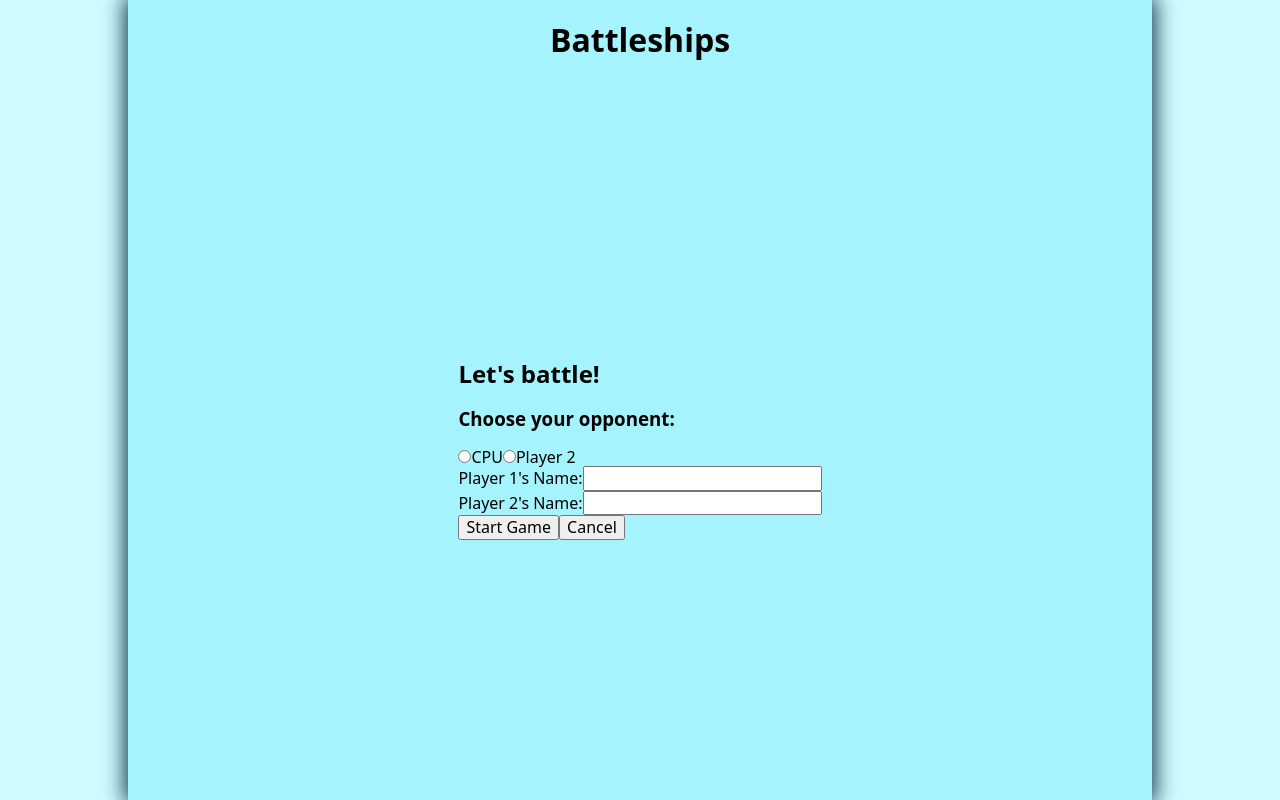
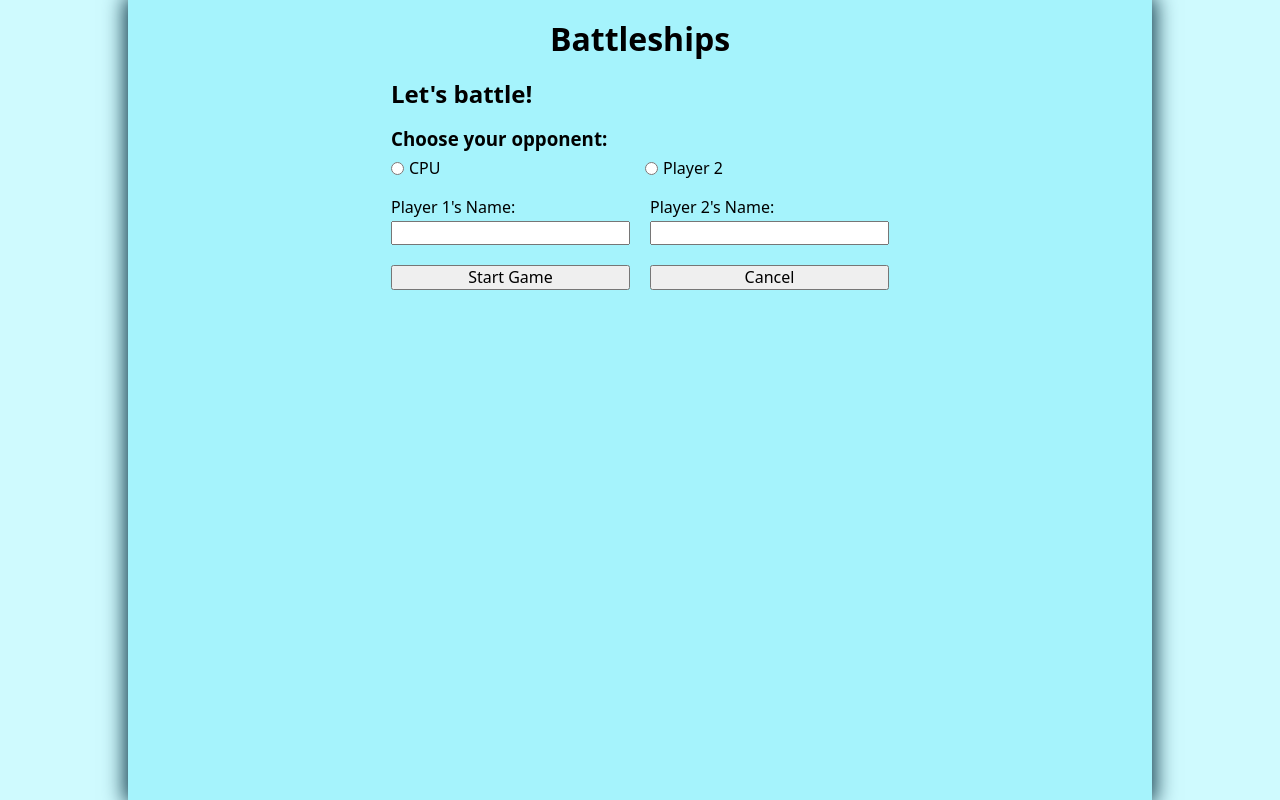
Before and after one commit to ShrikeSwallow/battleship, a website built with webpack: page src/template.html in a window 1280 px wide. Both pictures are taken after a click on the button "New Game". Built offline with nearby package versions, Linux system fonts and the light colour scheme.

Commit message:
Style start form

```diff
--- a/src/Display.js
+++ b/src/Display.js
@@ -41,6 +41,8 @@ export default class Display {
     vsH3.textContent = "Choose your opponent:";
     versusMode.appendChild(vsH3);
 
+    const radioDivOne = document.createElement("div");
+    radioDivOne.classList.add("radio-field");
     const vsCpu = document.createElement("input");
     vsCpu.type = "radio";
     vsCpu.id = "vs-cpu";
@@ -50,6 +52,12 @@ export default class Display {
     const vsCpuLabel = document.createElement("label");
     vsCpuLabel.setAttribute("for", vsCpu.id);
     vsCpuLabel.textContent = "CPU";
+
+    radioDivOne.appendChild(vsCpu);
+    radioDivOne.appendChild(vsCpuLabel);
+
+    const radioDivTwo = document.createElement("div");
+    radioDivTwo.classList.add("radio-field");
 
     const vsP2 = document.createElement("input");
     vsP2.type = "radio";
@@ -61,10 +69,12 @@ export default class Display {
     vsP2Label.setAttribute("for", vsP2.id);
     vsP2Label.textContent = "Player 2";
 
-    versusMode.appendChild(vsCpu);
-    versusMode.appendChild(vsCpuLabel);
-    versusMode.appendChild(vsP2);
-    versusMode.appendChild(vsP2Label);
+    radioDivTwo.appendChild(vsP2);
+    radioDivTwo.appendChild(vsP2Label);
+
+    versusMode.appendChild(radioDivOne);
+    versusMode.appendChild(radioDivTwo);
+
     legend.appendChild(versusMode);
 
     // Player(s) info
--- a/src/styles.css
+++ b/src/styles.css
@@ -11,14 +11,57 @@ body {
   grid-template-rows: 10vh 90vh;
   justify-content: center;
   justify-items: center;
-  align-items: center;
+  /* align-items: center; */
   box-shadow: 0px 0px 20px 3px #083344;
 }
 
-header,
-main {
+h2,
+h3,
+h4,
+h5,
+h6 {
+  margin: 0;
 }
 
 .hidden {
   display: none;
 }
+
+legend {
+  display: flex;
+  flex-direction: column;
+  gap: 20px;
+}
+
+.versus-mode {
+  display: grid;
+  grid-template-columns: 1fr 1fr;
+  gap: 10px;
+}
+
+.versus-mode h3 {
+  grid-column: span 2;
+}
+
+.versus-mode .radio-field {
+  display: flex;
+  gap: 5px;
+}
+
+.players-info {
+  display: grid;
+  grid-template-columns: 1fr 1fr;
+  gap: 20px;
+}
+
+.players-info .player-field {
+  display: flex;
+  flex-direction: column;
+  gap: 5px;
+}
+
+.form-buttons {
+  display: grid;
+  grid-template-columns: 1fr 1fr;
+  gap: 20px;
+}
```
